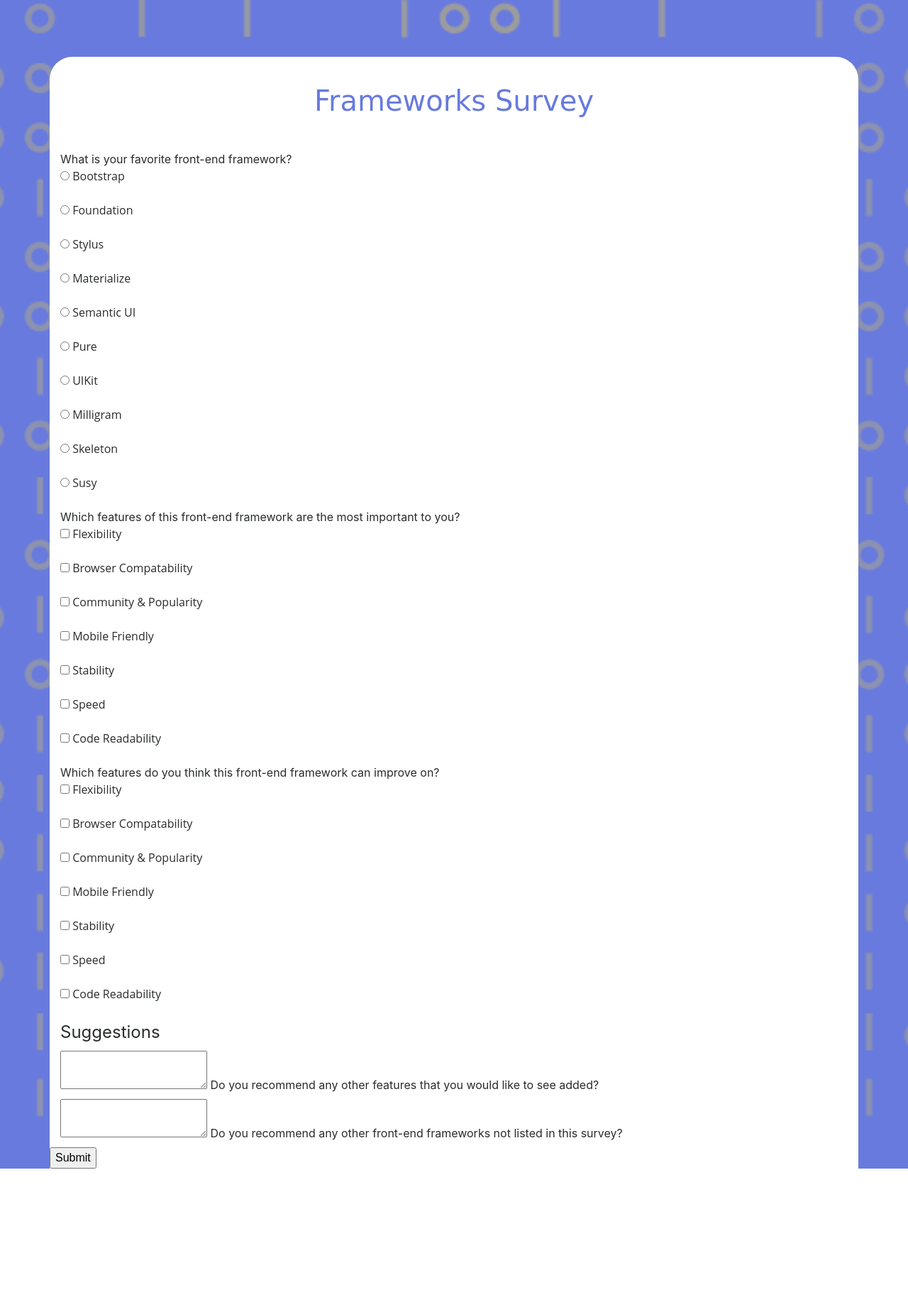
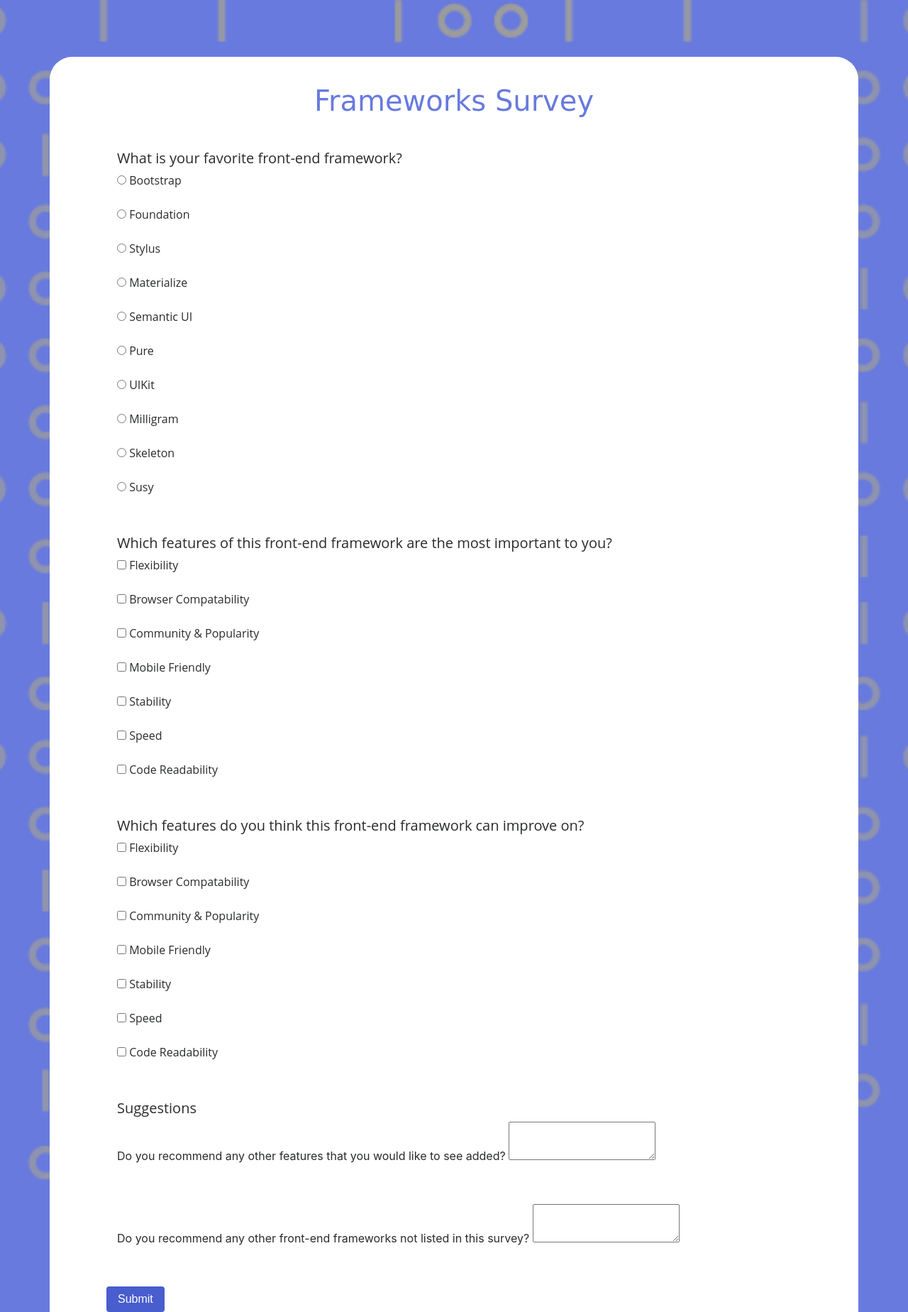
Before and after one commit to cvanhuben/Assignment9, a PHP site: page /survey.php in a window 1280 px wide. Shown: the whole page at 71% size. Before the commit the page ends 1646 px from the top, so only its background shows below. Run offline with PHP 8.4, Linux system fonts and the light colour scheme; some libraries are stand-ins or nearby versions; some web fonts are replaced.

Commit message:
survey style tweaks

```diff
--- a/css/overrides.css
+++ b/css/overrides.css
@@ -10,6 +10,9 @@
 h1 {
   font-family: 'Fredericka the Great', cursive;
   color: #fff;
+}
+h2 {
+  font-size: 1.25rem;
 }
 #main-title {
   font-size: 5em;
@@ -35,9 +38,6 @@
 .jumbotron {
   padding: 8em;
 }
-.container {
-  overflow: scroll;
-}
 .card-container {
   margin-top: 5em;
   background-color: #fff;
@@ -46,6 +46,14 @@
 .card-container>h1 {
   color: #687ade;
   padding: 1em;
+}
+
+form {
+  padding-left: 5em;
+  padding-right: 5em;
+}
+.input_set {
+  margin-bottom: 3em;
 }
 
 footer {
--- a/survey.php
+++ b/survey.php
@@ -25,9 +25,8 @@
 		<div class="container card-container">
 			<h1 class="text-center">Frameworks Survey</h1>
 			<form method="post" action="database_action.php">
-				<fieldset>
-					<div>What is your favorite front-end framework?</div>
-					<div>
+				<h2>What is your favorite front-end framework?</h2>
+				<div class="input_set">
 					<p>
 						<input type="radio" name="framework" id="bootstrap" value="Bootstrap">
 						<label for="bootstrap">Bootstrap</label>
@@ -71,8 +70,8 @@
 				</div>
 
 
-					<div>Which features of this front-end framework are the most important to you?</div>
-					<div>
+				<h2>Which features of this front-end framework are the most important to you?</h2>
+				<div class="input_set">
 					<p>
 						<input type="checkbox" name="feature[]" id="flex" value="Flexibility">
 						<label for="flex">Flexibility</label>
@@ -103,8 +102,8 @@
 					</p>
 				</div>
 
-					<div >Which features do you think this front-end framework can improve on?</div>
-					<div>
+				<h2>Which features do you think this front-end framework can improve on?</h2>
+				<div class="input_set">
 					<p>
 						<input type="checkbox" name="improveFeat[]" id="flex2" value="Flexibility">
 						<label for="flex2">Flexibility</label>
@@ -134,28 +133,27 @@
 						<label for="readability2">Code Readability</label>
 					</p>
 				</div>
-				</fieldset>
 
-				<fieldset>
-					<legend>Suggestions</legend>
-					<div class="row">
+				<h2>Suggestions</h2>
+				<div class="row input_set">
 					<div class="input-lg col-sm-12">
+						<label class="big" for="suggestion">Do you recommend any other features that you would like to see added?</label>
 						<textarea name="suggestion" id="suggestion" class="materialize-textarea" data-length="300"></textarea>
-							<label class="big" for="suggestion">Do you recommend any other features that you would like to see added?</label>
+					</div>
 				</div>
 
-
+				<div class="row input_set">
 					<div class="input-lg col-sm-12">
+						<label class="big" for="recommend">Do you recommend any other front-end frameworks not listed in this survey?</label>
 						<textarea name="recommend" id="recommend" class="materialize-textarea" data-length="300"></textarea>
-							<label class="big" for="recommend">Do you recommend any other front-end frameworks not listed in this survey?</label>
+					</div>
 				</div>
 
-						<div class="text-center">
-							<button type="submit" name="Submit">Submit</button>
+				<div class="row">
+					<button class="btn btn-primary" type="submit" name="Submit">Submit</button>
 				</div>
 
 				</div>
-				</fieldset>
 			</form>
 		</div>
 
```
Lines whose indentation alone changed are shown as unchanged.
